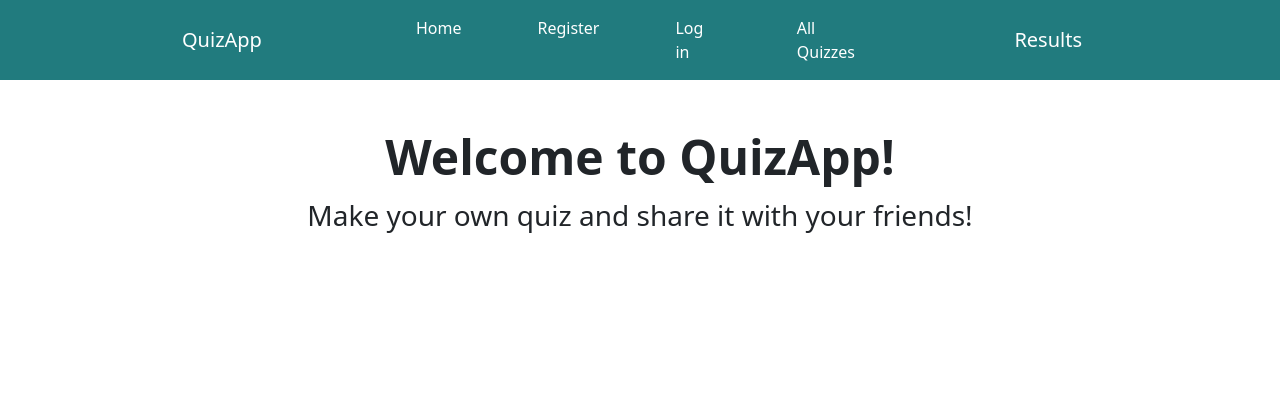
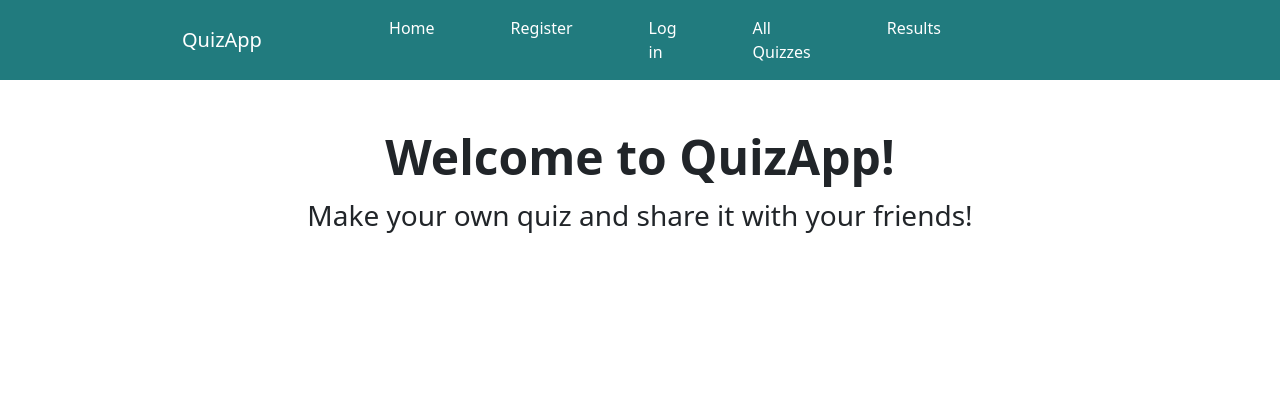
Before and after one commit to IuliaSapungiu/QuizApp, a Django app: page / in a window 1280 px wide. Shown: the top 420 px of the page. Run offline with Django 5.2, Linux system fonts and the light colour scheme; a user stored in the database is signed in.

```diff
--- a/QuizProject/quiz_app/templates/quiz_app/home.html
+++ b/QuizProject/quiz_app/templates/quiz_app/home.html
@@ -33,10 +33,12 @@
                 <li class="nav-item">
                 <a class="nav-link" href="{% url 'all_quizzes' %}" style="color: #ffffff;">All Quizzes</a>
                 </li>
+                {% if user.is_authenticated %}
+                <li class="nav-item">
+                    <a href="{% url 'user_quizzes_with_takers' %}" class="nav-link" style="color: #ffffff;">Results</a>
+                </li>
+                {% endif %}
             </ul>
-            {% if user.is_authenticated %}
-            <a href="{% url 'user_quizzes_with_takers' %}" class="navbar-brand mb-0 h1" style="color: #ffffff;">Results</a>
-            {% endif %}
             </div>
         </div>
     </nav>
```
Also changed, not shown: QuizProject/db.sqlite3.
